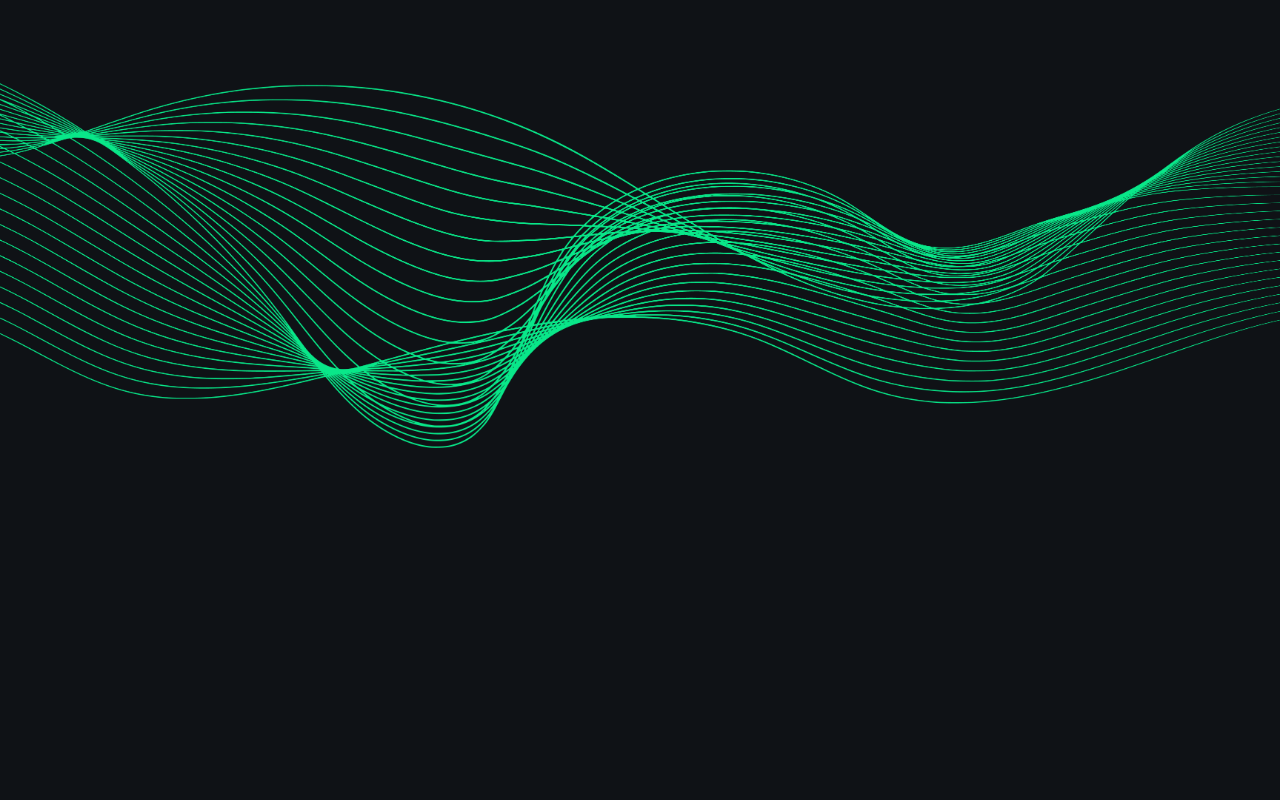
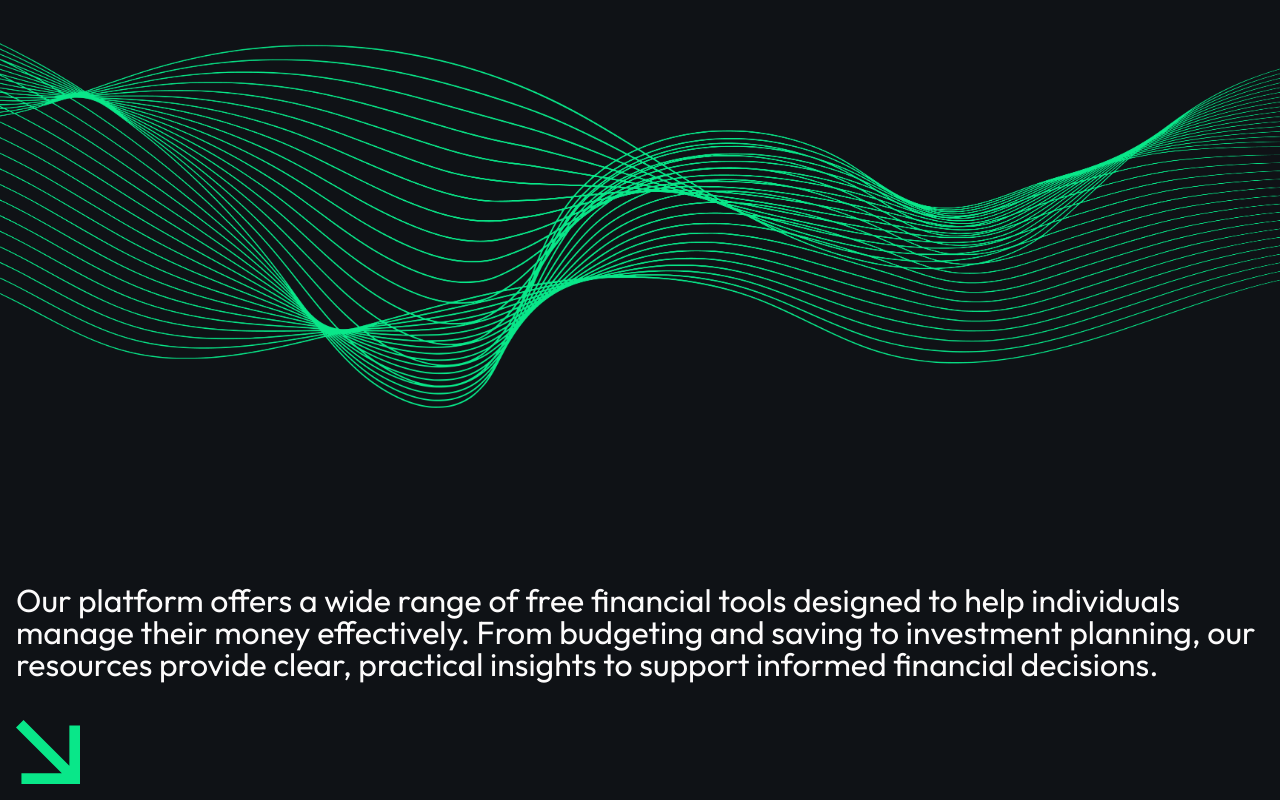
Before and after one commit to crististan/financial-tools, a Next.js app: page / in a window 1280 px wide. Shown: the part 604-1404 px from the top of the page. Before the commit the page ends 1252 px from the top, so only its background shows below. Built offline with nearby package versions, Linux system fonts and the light colour scheme.

Commit message:
create about section

```diff
--- a/src/app/page.tsx
+++ b/src/app/page.tsx
@@ -1,5 +1,6 @@
 import Image from "next/image";
 import Hero from "@/components/hero";
+import Container from "@/components/container";
 
 export default function Home() {
   return (
@@ -9,6 +10,19 @@ export default function Home() {
         primaryCta={{ text: "Discover", href: "/tools" }}
         secondaryCta={{ text: "Monthly Budget", href: "/monthly-budget" }}
       />
+
+      <section>
+        <Container>
+          <h2 className="text-[20px] md:text-[32px] mb-[20px] md:mb-[40px] leading-none">Our platform offers a wide range of free financial tools designed to help individuals manage their money effectively. From budgeting and saving to investment planning, our resources provide clear, practical insights to support informed financial decisions.</h2>
+          <Image
+              src="/arrow-down.svg"
+              width={64}
+              height={64}
+              className="w-[32px] md:w-[64px] h-auto"
+              alt="Discover tools"
+          />
+        </Container>
+      </section>
     </>
   );
 }
--- a/src/components/Hero.tsx
+++ b/src/components/Hero.tsx
@@ -10,7 +10,7 @@ type propsTypes = {
 
 export default function Hero({ headline, primaryCta, secondaryCta }: propsTypes) {
     return (
-        <div className="py-[200px]">
+        <section className="py-[80px] md:py-[160px]">
             <Container>
                 <div className="w-full max-w-[800px] mx-auto">
                     <h1 className="text-4xl md:text-7xl font-medium text-center mb-8 md:mb-10">{headline}</h1>
@@ -31,6 +31,6 @@ export default function Hero({ headline, primaryCta, secondaryCta }: propsTypes)
                 className="w-full h-auto mt-[64px] md:mt-[100px]"
                 alt="Hero image"
             />
-        </div>
+        </section>
     )
 }
```
Also changed, not shown: public/arrow-down.svg (added).
